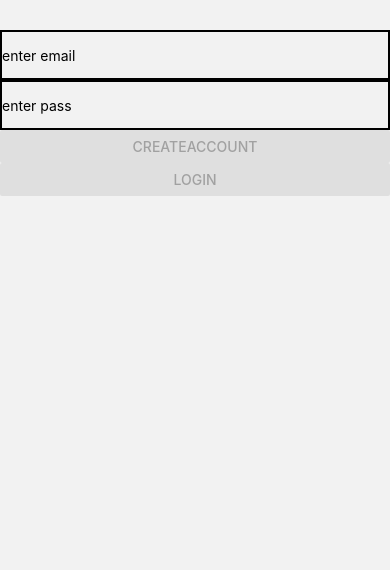
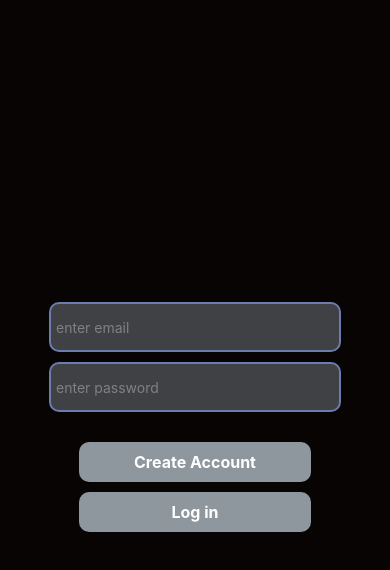
Before and after one commit to AyakoNaganeyama/to-do-list-mobile-app, a React Native app: screen /Login in a window 390 px wide. Shown: the top 570 px of the page. Built offline with nearby package versions, Linux system fonts and the light colour scheme.

Commit message:
styled login page

```diff
--- a/app/screens/Login.tsx
+++ b/app/screens/Login.tsx
@@ -1,4 +1,12 @@
-import { View, Text, TextInput, Button, SafeAreaView } from "react-native";
+import {
+  View,
+  Text,
+  TextInput,
+  Button,
+  SafeAreaView,
+  StyleSheet,
+  TouchableOpacity,
+} from "react-native";
 import React from "react";
 import { useState } from "react";
 import useUserStore from "../store/authStore";
@@ -21,35 +29,108 @@ const Login = () => {
   const globalUser = useUserStore((state) => state.user);
 
   return (
-    <SafeAreaView style={{ flex: 1 }}>
-      <View style={{ marginTop: 30 }}>
+    <SafeAreaView style={styles.safeArea}>
+      <View style={styles.container}>
         <TextInput
           placeholder="enter email"
           onChangeText={(text: string) => setEmail(text)}
           value={email}
-          style={{ height: 50, borderWidth: 2 }}
+          style={styles.input}
+          placeholderTextColor={"gray"}
         />
         <TextInput
-          placeholder="enter pass"
+          placeholder="enter password"
           onChangeText={(text: string) => setPass(text)}
           value={pass}
-          style={{ height: 50, borderWidth: 2 }}
+          style={styles.input}
+          placeholderTextColor={"gray"}
         />
+        <View style={{ marginBottom: 20 }} />
 
-        <Button
+        <TouchableOpacity
+          onPress={() => signUp(email, pass)}
+          disabled={email === "" || pass === ""}
+        ></TouchableOpacity>
+
+        {/* <Button
           onPress={() => signUp(email, pass)}
           title="CreateAccount"
           disabled={email === "" || pass === ""}
-        />
+        /> */}
 
-        <Button
+        <TouchableOpacity
+          onPress={() => signUp(email, pass)}
+          disabled={email === "" || pass === ""}
+          style={[
+            styles.Button,
+            (email === "" || pass === "") && styles.buttonDisabled, // Apply disabled style conditionally
+          ]}
+        >
+          <Text style={styles.buttonText}>Create Account</Text>
+        </TouchableOpacity>
+
+        <TouchableOpacity
+          onPress={() => login(email, pass)}
+          disabled={email === "" || pass === ""}
+          style={[
+            styles.Button,
+            (email === "" || pass === "") && styles.buttonDisabled, // Apply disabled style conditionally
+          ]}
+        >
+          <Text style={styles.buttonText}>Log in</Text>
+        </TouchableOpacity>
+
+        {/* <Button
           onPress={() => login(email, pass)}
           title="Login"
           disabled={email === "" || pass === ""}
-        />
+        /> */}
       </View>
     </SafeAreaView>
   );
 };
 
 export default Login;
+
+const styles = StyleSheet.create({
+  safeArea: {
+    flex: 1,
+    justifyContent: "center",
+    alignItems: "center",
+    backgroundColor: "#080404",
+  },
+  container: {
+    width: "80%",
+    paddingHorizontal: 10,
+  },
+  input: {
+    borderRadius: 10,
+    height: 50,
+    borderWidth: 2,
+    width: "100%",
+    marginBottom: 10,
+    padding: 5,
+    borderColor: "#6c7cac",
+    backgroundColor: "#3f4145",
+    color: "#fff",
+  },
+
+  Button: {
+    backgroundColor: "#6c7cac",
+    paddingVertical: 10,
+    paddingHorizontal: 20,
+    borderRadius: 10,
+    alignItems: "center",
+    justifyContent: "center",
+    marginBottom: 10,
+    marginHorizontal: 30,
+  },
+  buttonDisabled: {
+    backgroundColor: "#8e979e",
+  },
+  buttonText: {
+    color: "white",
+    fontSize: 16,
+    fontWeight: "bold",
+  },
+});
```
